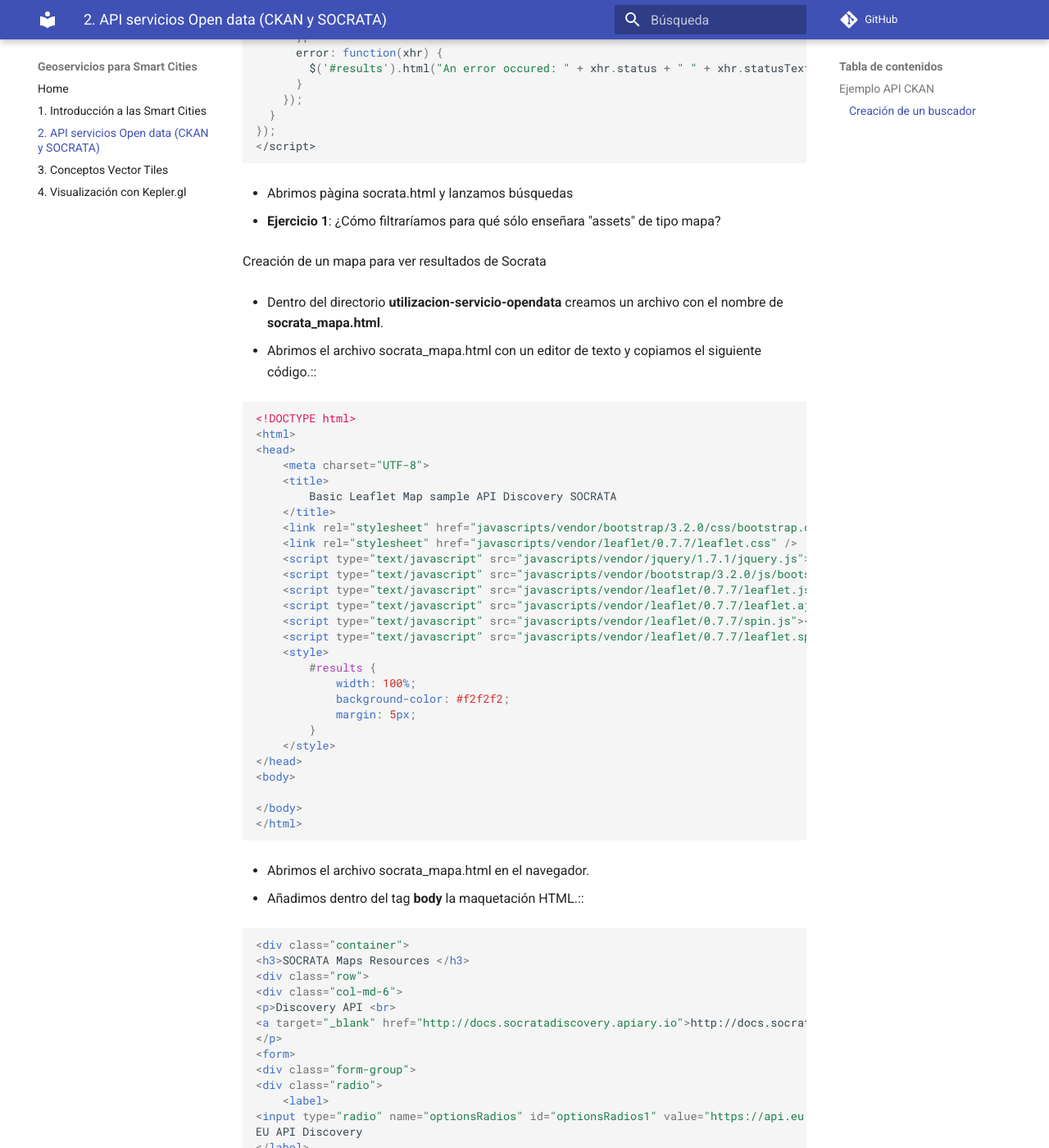
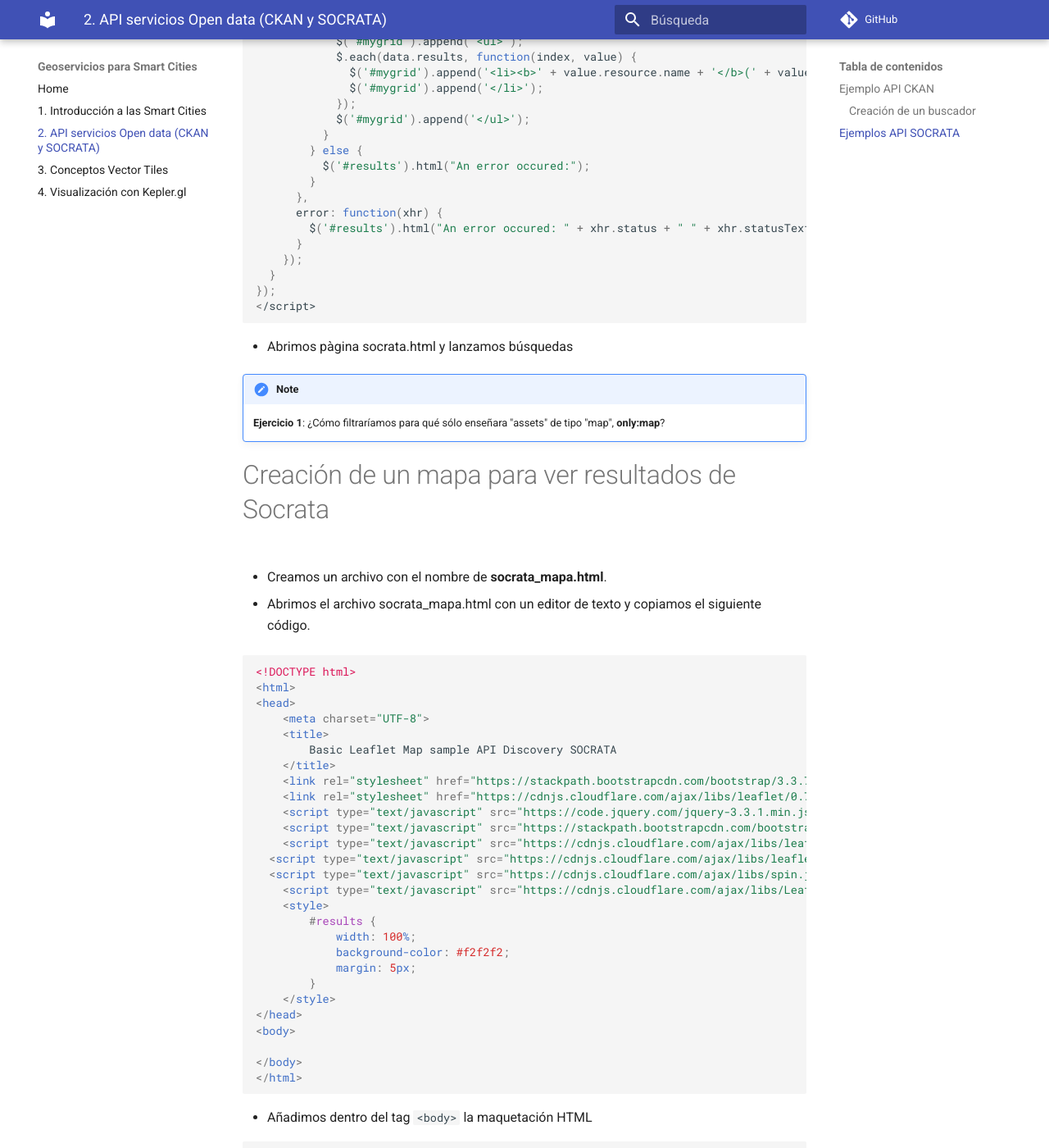
Before and after one commit to gss-mtig/gss-mtig-18-19, an MkDocs documentation site: the page built from docs/2_conceptos_y_servicios_open_data.md, in a window 1280 px wide and 1400 px high, scrolled down 5878 px. Shown: the whole window at 82% size. Built offline with MkDocs 1.6.1 and Material for MkDocs 9.7.7, drawn with Linux system fonts in a browser that asks for light colours; comment, search, counter and statistics services are not loaded; old or Windows-style settings are respelled for this version of MkDocs; some of the changed text lies outside the part shown.

Commit message:
fix cdnurl

````diff
--- a/docs/2_conceptos_y_servicios_open_data.md
+++ b/docs/2_conceptos_y_servicios_open_data.md
@@ -15,16 +15,16 @@
 http://demo.ckan.org/api/3/action/resource_search?
 
 
-Descomprimiremos el archivo [downloads/utilizacion-servicio-opendata.zip](/files/utilizacion-servicio-opendata/utilizacion-servicio-opendata.zip) en nuestro espacio de trabajo.
+
 
 [Ver ejemplos online](ejemplos/utilizacion-servicio-opendata/index.html)
 
 #### Creación de un buscador
 
 
-* Dentro del directorio **utilizacion-servicio-opendata** creamos un archivo con el nombre de *ckan.html*.
+* Dentro de nuestor espacio de trabaj creamos un archivo con el nombre de *ckan.html*.
 
-* Abrimos el archivo ckan.html con un editor de texto y copiamos el siguiente código.
+* Abrimos el archivo *ckan.html* con un editor de texto y copiamos el siguiente código.
 
 
 ```html
@@ -35,9 +35,9 @@
     <title>
             Bàsic sample Resource Search API CKAN
     </title>
-    <link rel="stylesheet" href="javascripts/vendor/bootstrap/3.2.0/css/bootstrap.css" />
-    <script type="text/javascript" src="javascripts/vendor/jquery/1.7.1/jquery.js"></script>
-    <script type="text/javascript" src="javascripts/vendor/bootstrap/3.2.0/js/bootstrap.js"></script>
+    <link rel="stylesheet" href="https://stackpath.bootstrapcdn.com/bootstrap/3.3.7/css/bootstrap.min.css" />
+    <script type="text/javascript" src="https://code.jquery.com/jquery-3.3.1.min.js"></script>
+    <script type="text/javascript" src="https://stackpath.bootstrapcdn.com/bootstrap/3.3.7/js/bootstrap.min.js"></script>
     <style>
             #results {
                     width: 100%;
@@ -64,13 +64,14 @@
   <p> Package Search <br>
     <a target="_blank" href="http://docs.ckan.org/en/latest/api/">http://docs.ckan.org/en/latest/api/</a>
   </p>
-  <form>
+     <form id="_form">
     <div class="form-group">
       <label for="url_ckan">Url:</label>
 
       <select id="url_ckan">
         <option value="http://demo.ckan.org/api/3/action/resource_search?">ckan.org</option>
         <option value="http://old.datahub.io/api/3/action/resource_search?">old.datahub.io</option>
+				<!-- añadimos BCN opendata -->
       </select>
     </div>
     <div class="form-group">
@@ -98,20 +99,29 @@
 ```
 
 
-* Abrimos el archivo ckan.html en el navegador.
+* Abrimos el archivo *ckan.html* en el navegador.
 
 
-
-* Añadimos justo encima de tag *body* el código en JavaScript.::
+* Añadimos just encima del tag ```</head>``` el siguiente código javascript
 
 
 ```javascript
 <script>
-  $.ajaxSetup({
+    $.ajaxSetup({
     cache: true
   });
   $(document).ready(function () {
     $('#bt_send').on('click', function () {
+      sendRequest();
+    });
+
+    $( "#_form" ).submit(function( event ) {
+      sendRequest();
+      event.preventDefault();
+    });
+
+
+    function sendRequest(){
       var data = {
         rows: $('#num_results_ckan').val(),
         query: $('#text_filter_ckan').val()
@@ -146,8 +156,7 @@
 }
 
 });
-
-})
+    }
 
 });
 </script>
@@ -155,21 +164,20 @@
 ```
 
 
-* Abrimos pàgina ckan.html y lanzamos búsquedas
+* Abrimos pàgina *ckan.html* y lanzamos búsquedas
 
 
 !!! note
-    **Ejercicio 1**: Añadir una o más URLs de otros portales de CKAN
-
+    **Ejercicio 1**: Añadir una o más URLs de otros portales de CKAN, por ejemplo OpenDataBCN
 
 !!! note
     **Ejercicio 2**: ¿Cómo haríamos para qué en los resultados apareciera la fecha de creación del dato?
 
+!!! note
+    **Ejercicio 3**: Descargamos CSV accidentes
 
 
-
-Ejemplos API SOCRATA
-
+## Ejemplos API SOCRATA
 
 
 
@@ -181,43 +189,40 @@
 
 
 
-
-Descomprimiremos (ya hecho en ejercicio CKAN) el archivo **utilizacion-servicio-opendata.zip** en nuestro espacio de trabajo.
-
-
-
-
 Creación de un buscador
 
 
-* Dentro del directorio **utilizacion-servicio-opendata** creamos un archivo con el nombre de **socrata.html**.
+* Creamos un archivo con el nombre de **socrata.html**.
 
-* Abrimos el archivo socrata.html con un editor de texto y copiamos el siguiente código.::
+* Abrimos el archivo *socrata.html* con un editor de texto y copiamos el siguiente código.
 
 
 ```html
 <!DOCTYPE html>
 <html>
+
 <head>
-<meta charset="UTF-8">
-<title>
-Basic sample API Discovery SOCRATA
-</title>
-<link rel="stylesheet" href="javascripts/vendor/bootstrap/3.2.0/css/bootstrap.css" />
-<script type="text/javascript" src="javascripts/vendor/jquery/1.7.1/jquery.js"></script>
-<script type="text/javascript" src="javascripts/vendor/bootstrap/3.2.0/js/bootstrap.js"></script>
+    <meta charset="UTF-8">
+    <title>
+        Basic sample API Discovery SOCRATA
+    </title>
+    <link rel="stylesheet" href="https://stackpath.bootstrapcdn.com/bootstrap/3.3.7/css/bootstrap.min.css" />
+    <script type="text/javascript" src="https://code.jquery.com/jquery-3.3.1.min.js"></script>
+    <script type="text/javascript" src="https://stackpath.bootstrapcdn.com/bootstrap/3.3.7/js/bootstrap.min.js"></script>
 
-<style>
-#results {
-  width: 100%;
-  background-color: #f2f2f2;
-  margin: 5px;
-}
-</style>
+    <style>
+        #results {
+            width: 100%;
+            background-color: #f2f2f2;
+            margin: 5px;
+        }
+    </style>
 </head>
+
 <body>
 
 </body>
+
 </html>
 
 ```
@@ -281,7 +286,7 @@
 
 
 
-* Añadimos justo encima de tag **/body** el código en JavaScript.::
+* Añadimos just encima del tag ```</head>``` el siguiente código javascript
 
 
 ```javascript
@@ -344,20 +349,19 @@
 * Abrimos pàgina socrata.html y lanzamos búsquedas
 
 
-
-* **Ejercicio 1**: ¿Cómo filtraríamos para qué sólo enseñara "assets" de tipo mapa?
+!!! note
+    **Ejercicio 1**: ¿Cómo filtraríamos para qué sólo enseñara "assets" de tipo "map", **only:map**?
 
 
 
 
-Creación de un mapa para ver resultados de Socrata
+
+# Creación de un mapa para ver resultados de Socrata
 
 
+* Creamos un archivo con el nombre de **socrata_mapa.html**.
 
-
-* Dentro del directorio **utilizacion-servicio-opendata** creamos un archivo con el nombre de **socrata_mapa.html**.
-
-* Abrimos el archivo socrata_mapa.html con un editor de texto y copiamos el siguiente código.::
+* Abrimos el archivo socrata_mapa.html con un editor de texto y copiamos el siguiente código.
 
 
 ```html
@@ -369,14 +373,14 @@
 	<title>
 		Basic Leaflet Map sample API Discovery SOCRATA
 	</title>
-	<link rel="stylesheet" href="javascripts/vendor/bootstrap/3.2.0/css/bootstrap.css" />
-	<link rel="stylesheet" href="javascripts/vendor/leaflet/0.7.7/leaflet.css" />
-	<script type="text/javascript" src="javascripts/vendor/jquery/1.7.1/jquery.js"></script>
-	<script type="text/javascript" src="javascripts/vendor/bootstrap/3.2.0/js/bootstrap.js"></script>
-	<script type="text/javascript" src="javascripts/vendor/leaflet/0.7.7/leaflet.js"></script>
-	<script type="text/javascript" src="javascripts/vendor/leaflet/0.7.7/leaflet.ajax.min.js"></script>
-	<script type="text/javascript" src="javascripts/vendor/leaflet/0.7.7/spin.js"></script>
-	<script type="text/javascript" src="javascripts/vendor/leaflet/0.7.7/leaflet.spin.min.js"></script>
+	<link rel="stylesheet" href="https://stackpath.bootstrapcdn.com/bootstrap/3.3.7/css/bootstrap.min.css" />
+	<link rel="stylesheet" href="https://cdnjs.cloudflare.com/ajax/libs/leaflet/0.7.7/leaflet.css" />
+	<script type="text/javascript" src="https://code.jquery.com/jquery-3.3.1.min.js"></script>
+	<script type="text/javascript" src="https://stackpath.bootstrapcdn.com/bootstrap/3.3.7/js/bootstrap.min.js"></script>
+	<script type="text/javascript" src="https://cdnjs.cloudflare.com/ajax/libs/leaflet/0.7.7/leaflet.js"></script>
+  <script type="text/javascript" src="https://cdnjs.cloudflare.com/ajax/libs/leaflet-ajax/2.1.0/leaflet.ajax.min.js"></script>
+  <script type="text/javascript" src="https://cdnjs.cloudflare.com/ajax/libs/spin.js/2.3.2/spin.min.js"></script>
+	<script type="text/javascript" src="https://cdnjs.cloudflare.com/ajax/libs/Leaflet.Spin/1.1.0/leaflet.spin.min.js"></script>
 	<style>
 		#results {
 			width: 100%;
@@ -393,12 +397,8 @@
 ```
 
 
-* Abrimos el archivo socrata_mapa.html en el navegador.
 
-
-
-
-* Añadimos dentro del tag **body** la maquetación HTML.::
+* Añadimos dentro del tag  ```<body>``` la maquetación HTML
 
 
 ```html
@@ -461,11 +461,11 @@
 ```
 
 
-* Abrimos el archivo socrata_mapa.html en el navegador.
+* Abrimos el archivo *socrata_mapa.html* en el navegador.
 
 
 
-* Añadimos justo encima de tag **body** el código en JavaScript.::
+* Añadimos just encima del tag ```</head>``` el siguiente código javascript
 
 
 ```javascript
@@ -685,7 +685,7 @@
 
 ```
 
-*   Abrimos pàgina socrat_mapa.html y lanzamos búsquedas
+*  Abrimos pàgina socrat_mapa.html y lanzamos búsquedas
 
 
 !!! note
@@ -695,6 +695,10 @@
     **Ejercicio 2**: ¿Cambiamos colores y estilos de los puntos del mapa?
 
 
+!!! tip
+
+		Ejemplos creados [downloads/utilizacion-servicio-opendata.zip](/files/utilizacion-servicio-opendata/utilizacion-servicio-opendata.zip) en nuestro espacio de trabajo.
+
 
 
 Referencias
````
Also changed, not shown: other parts of docs/2_conceptos_y_servicios_open_data.md (+3 -3 lines).
